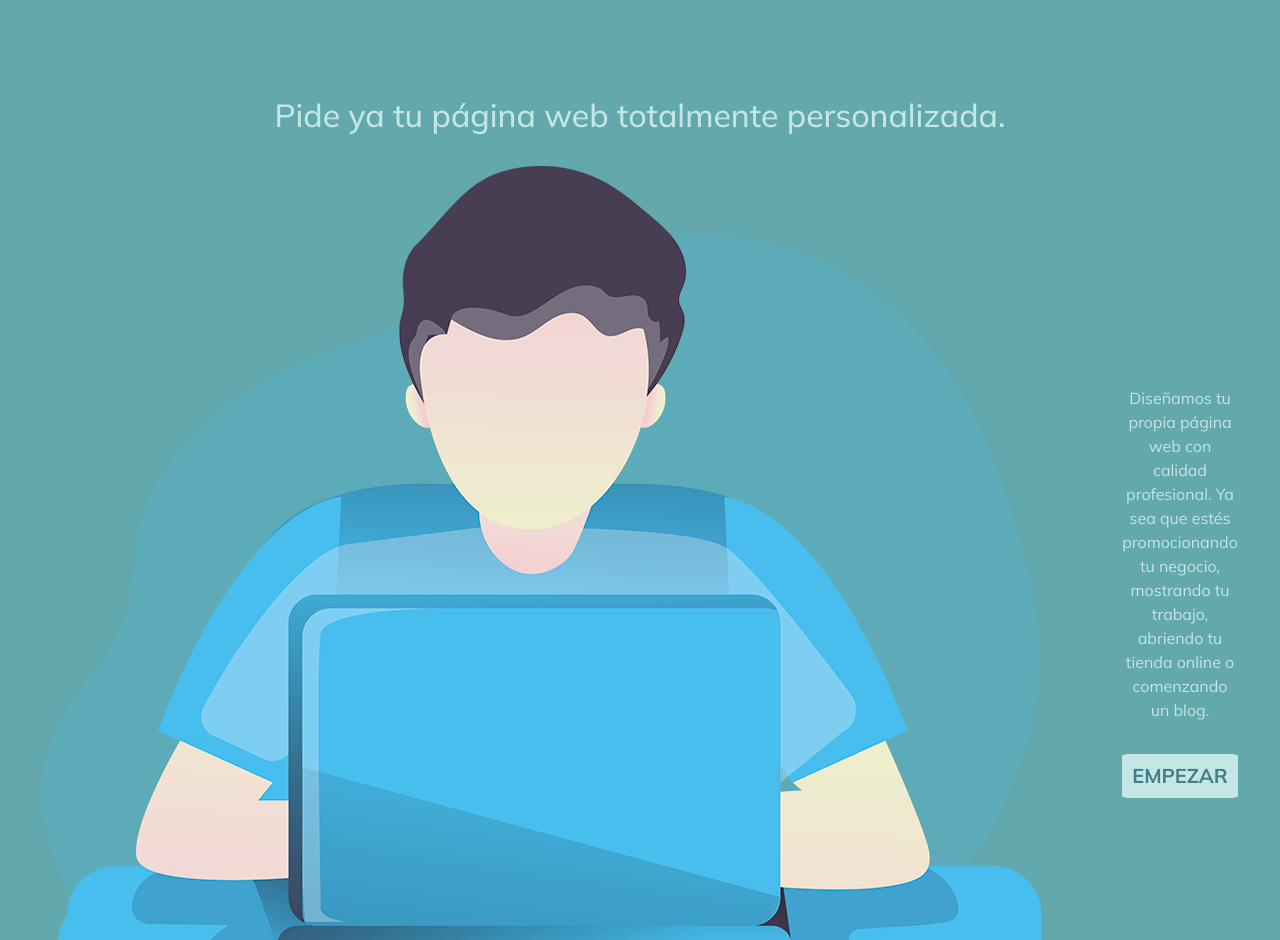
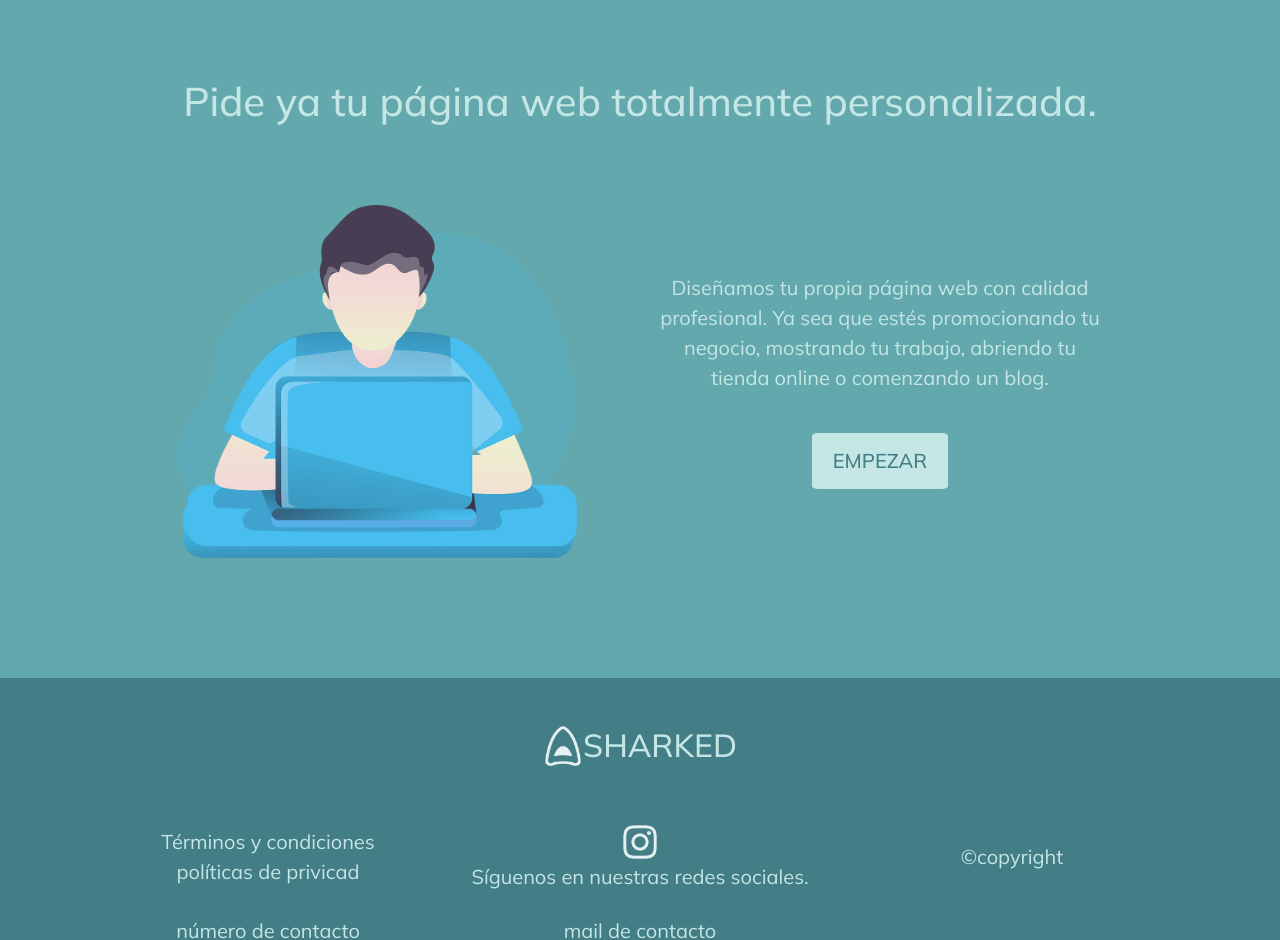
Before and after one commit to josecoronel20/Proyecto-final-CoderHouse, a plain HTML site: page index.html in a window 1280 px wide. Shown: the part 1860-2800 px from the top of the page. Drawn offline with nearby package versions, Linux system fonts and the light colour scheme.

Commit message:
depuracion y actualizacion index

```diff
--- a/css/style.css
+++ b/css/style.css
@@ -1,39 +1,66 @@
-*{
+* {
     text-align: center;
     padding: 0;
     margin: 0;
 }
 
-html{
+.colorP {
+    color: #437D85;
+}
+
+.colorS {
+    color: #C4E6E4;
+}
+
+.colorT{
+    color: #5FC6CF;
+}
+
+html {
     scroll-behavior: smooth;
 }
 
-body{
+body {
     font-family: 'Mulish', sans-serif;
     margin: 0;
     padding: 0;
     background-color: #437D85;
 }
 
-h1,h2,h3,h4,h5,p{
-    color: #c4e6e4;
+p {
+    font-size: 1.25rem;
 }
 
+ul {
+    list-style: none;
+}
 
+a {
+    text-decoration: none;
+}
 
-ul{list-style: none;}
-a{text-decoration: none;}
+h5{
+    color: #437D85;
+}
 
-.text-hover:hover{
+.text-hover:hover {
     color: #5FC6CF;
     transition: all 0.3s;
     transform: scale(1.05);
 }
 
-.btn-hover:hover{
-    border:#5FC6CF solid 5px;
+.button-hover {
+    padding: 1rem 1.3rem;
+    background-color: #C4E6E4;
+    border-radius: 5%;
+}
+
+.button-hover:hover {
+    border: #5FC6CF solid 5px;
     transition: all 0.3s;
-    transform: scale(1.05)
+    transform: scale(1.05);
+    background-color: #437D85;
+    color: #C4E6E4;
 }
 
 
@@ -41,14 +68,14 @@ a{text-decoration: none;}
 /*index---------------------------------------------------------------------*/
 /*index---------------------------------------------------------------------*/
 
-.navbar{
+.navbar {
     padding: 0;
     position: fixed;
     width: 100%;
     z-index: 50;
 }
 
-.container-fluid{
+.container-fluid {
     height: 7vh;
     padding: 0;
 }
@@ -58,39 +85,38 @@ header img {
     height: 2.5rem;
 }
 
-.navbar-brand{
+.navbar-brand {
     display: flex;
     flex-direction: row;
     margin-left: 1rem;
 }
 
-.navbar-brand h3, .nav-link{
+.navbar-brand h3,
+.nav-link {
     color: #C4E6E4;
 }
 
-.navbar-toggler{
+.navbar-toggler {
     background-color: #C4E6E4;
     margin-right: 1rem;
 }
 
-.navbar-toggler span{
+.navbar-toggler span {
     color: #437D85;
     font-size: 2rem;
 }
 
-.navbar-nav, .container-fluid{
+.navbar-nav,
+.container-fluid {
     background-color: #437D85;
 }
 
 /*------------------------------------banner----------------------------*/
 
-#banner{
-    background-image: linear-gradient(
-        0deg,
-        rgba(45, 83, 89, 0.2),
-        rgba(45, 83, 89, 0.2)
-    )
-    ,url("../img/banner.jpg");
+#banner {
+    background-image: linear-gradient(0deg,
+            rgba(45, 83, 89, 0.2),
+            rgba(45, 83, 89, 0.2)), url("../img/banner.jpg");
     background-position: center center;
     background-repeat: no-repeat;
     background-size: cover;
@@ -98,7 +124,7 @@ header img {
     height: 100vh;
 }
 
-.banner__content{
+.banner__content {
     display: flex;
     flex-direction: column;
     align-items: center;
@@ -106,172 +132,144 @@ header img {
     height: 100%;
 }
 
-#banner h1{
+#banner h1 {
     color: #C4E6E4;
     text-align: center;
 }
 
-#banner img{
+#banner img {
     display: flex;
     justify-content: center;
 }
 
 /*------------------------------------ventajas----------------------------*/
 
-
-.ventajas-box1{
+.ventajas-box1 {
     display: flex;
     flex-direction: column;
     justify-content: space-evenly;
     align-items: center;
     height: 60vh;
+
 }
 
-.ventajas-box1 img{
+.ventajas-box1 img {
     display: none;
 }
 
-.accordion{
+
+.accordion {
     margin: 10vh 0;
     z-index: 1;
 }
 
-.accordion-button, .accordion-body{
+.accordion-button,
+.accordion-body {
     background-color: #C4E6E4;
     color: #437D85;
 }
 
-.accordion-button:not(.collapsed){
+.accordion-button:not(.collapsed) {
     background-color: #5FC6CF;
     color: #437D85;
 }
 
-.accordion-button:focus{
+.accordion-button:focus {
     border-color: #5FC6CF;
 }
+
 /*-------------------------------------empezar-------------------------------*/
 
-.section-empezar{
+.section-empezar {
     background-color: #62A8AC;
     padding: 15vh 0;
 }
 
-.section-empezar img{
+.section-empezar img {
     width: 100%;
-    /* max-width: 400px; */
-    margin-top: 2rem;
+    max-width: 400px;
 }
 
-.section-empezar p, .section-empezar h2{
+.section-empezar p,
+.section-empezar h2 {
     color: #C4E6E4;
     margin: 0;
 }
 
-.section3__left{
+.section3__bottom {
+    display: flex;
+    flex-direction: column;
+    align-items: center;
+    gap: 5vh;
+    margin-top: 10vh;
+}
+
+.section3__left {
     display: flex;
     flex-direction: column;
     justify-content: center;
     align-items: center;
-    gap: 2rem;
+    gap: 5vh;
 }
 
-.section3__bottom{
-    display: flex;
-    flex-direction: column;
-    justify-content: center;
-    align-items: center;
-    gap: 30px;
-
-}
-
-.boton{
-    background-color: #C4E6E4;
-    border-radius: 5%;
-    padding: 10px;
-    font-weight: bold;
-}
-
-.boton h5{
-    color: #437D85;
-    font-weight: bold;
-    margin: 0;
-}
+/* corregir el mobile  */
 
 /*-------------------------------------footer---------------------------------*/
 /*-------------------------------------footer---------------------------------*/
 /*-------------------------------------footer---------------------------------*/
 
-
-footer{
-    background-color: #13293D;
-    padding: 3vh;
+.footer-subcontainer {
+    display: grid;
+    grid-template-columns: repeat(1, 1fr);
+    row-gap: 3vh;
 }
 
-.footer__container{
-    display: grid;
-    grid-template-columns: repeat(1, 1fr);
-    row-gap: 2rem;
-    align-items: center;
-    padding: 1rem;
-}
-
-footer img{
+footer img {
     width: 2.5rem;
 }
 
 footer p{
-    color: #E8F1F2;
     margin: 0;
 }
 
-/*mediaquery----------------------------------------------------------------*/
-
-@media screen and (min-width: 768px){
 
 
-    .section2__box1 img{
-        display: block;
-        width: 40%;
-        max-width: 600px;
-        margin: 0 25px;
-    }
+/*mediaquery index----------------------------------------------------------------*/
 
-    .section2__box1{
+@media screen and (min-width: 768px) {
+
+    /* seccion ventajas */
+    .ventajas-box1 {
         flex-direction: row;
     }
 
-    .section2__box2{
-        display: grid;
-        grid-template-columns: repeat(3, 1fr);
-        column-gap: 2rem;
-        row-gap: 2rem;
+    .ventajas-box1 img {
+        display: block;
+        width: 50%;
+        max-width: 500px;
+        margin-right: 10%;
     }
 
-    .section3__bottom{
+    /* seccion empezar */
+
+    .section3__bottom {
         flex-direction: row;
         align-items: center;
         gap: 10vh;
+        justify-content: center;
     }
 
-    .section3__container{
-        display:flex;
-        flex-direction: column;
-        align-items: center;
-        justify-content: space-evenly;
-        height: 80vh;
-        padding: 0px 50px;
-    }
-
-    .section3__left{
+    .section3__left {
         width: 40%;
     }
 
-    #section3 img{
+    .section3__bottom img {
         width: 40%;
-        margin: 0px;
     }
 
-    .footer__container{
+/* footer */
+
+    .footer-subcontainer {
         display: grid;
         grid-template-columns: repeat(3, 1fr);
         padding: 5vh 0;
@@ -285,7 +283,7 @@ footer p{
 /*sobre nosotros-------------------------------------------------------------*/
 
 
-.height__vh{
+.height__vh {
     padding: 15vh 3vh;
     display: flex;
     flex-direction: column;
@@ -293,7 +291,7 @@ footer p{
     align-items: center;
 }
 
-.header__other{
+.header__other {
     background-color: #13293D;
     display: flex;
     flex-direction: column;
@@ -302,17 +300,17 @@ footer p{
     padding: 1rem;
 }
 
-.header__other nav{
+.header__other nav {
     display: flex;
     justify-content: center;
     align-items: center;
 }
 
-#quieneSomos{
+#quieneSomos {
     background-color: #006494;
 }
 
-.quieneSomos__container{
+.quieneSomos__container {
     display: flex;
     flex-direction: column;
     justify-content: center;
@@ -321,37 +319,40 @@ footer p{
     max-width: 1000px;
 }
 
-#quieneSomos p, #quieneSomos h1{
+#quieneSomos p,
+#quieneSomos h1 {
     color: #E8F1F2;
 }
 
-#quieneSomos img{
+#quieneSomos img {
     display: none;
 }
 
-.comoSomos__bottom{
+.comoSomos__bottom {
     display: flex;
     flex-direction: column;
     align-items: center;
 }
+
 /*porque elegirnos-----------------------------------------------------------------*/
 
-#porQueElegirnos{
+#porQueElegirnos {
     background-color: #E8F1F2;
 
 }
 
-.porQueElegirnos__container{
+.porQueElegirnos__container {
     display: flex;
     flex-direction: column;
     gap: 5vh;
 }
 
-#porQueElegirnos h2, #porQueElegirnos p{
+#porQueElegirnos h2,
+#porQueElegirnos p {
     color: #006494;
 }
 
-.porQueElegirnos__container ul{
+.porQueElegirnos__container ul {
     display: grid;
     grid-template-columns: repeat(1, 1fr);
     column-gap: 3vh;
@@ -361,7 +362,7 @@ footer p{
     justify-content: center;
 }
 
-#porQueElegirnos li{
+#porQueElegirnos li {
     color: #247BA0;
     font-size: 1.25em;
     max-width: 400px;
@@ -371,7 +372,7 @@ footer p{
 
 /*comosomos--------------------------------------------------------------------*/
 
-#comoSomos{
+#comoSomos {
     background-color: #247BA0;
     display: flex;
     justify-content: center;
@@ -381,29 +382,30 @@ footer p{
     gap: 5vh;
 }
 
-#comoSomos h3{
+#comoSomos h3 {
     color: #E8F1F2;
 }
 
-.caracteristicas{
+.caracteristicas {
     display: grid;
     grid-template-columns: repeat(1, 1fr);
     column-gap: 3vh;
     row-gap: 3vh;
 }
 
-.card h2, .card p{
+.card h2,
+.card p {
     color: #247BA0;
 }
 
-.card{
+.card {
     background-color: #E8F1F2;
     border-radius: 30px;
     padding: 1rem;
     max-width: 400px;
 }
 
-.p-bottom{
+.p-bottom {
     color: #E8F1F2;
     margin: 0;
     z-index: 50;
@@ -411,20 +413,20 @@ footer p{
 
 /*mediaquery------------------------------------------------------------------*/
 
-@media screen and (min-width: 768px){
-    .header__other{
+@media screen and (min-width: 768px) {
+    .header__other {
         flex-direction: row;
         justify-content: space-between;
     }
 
-    .quieneSomos__container{
+    .quieneSomos__container {
         display: flex;
         flex-direction: column;
         justify-content: center;
         align-items: center;
     }
 
-    .underTitle{
+    .underTitle {
         display: flex;
         flex-direction: row;
         justify-content: center;
@@ -438,7 +440,7 @@ footer p{
         max-width: 500px;
     }
 
-    .porQueElegirnos__container ul{
+    .porQueElegirnos__container ul {
         grid-template-columns: repeat(2, 1fr);
     }
 
@@ -446,12 +448,12 @@ footer p{
 
 
 
-    @media  screen and (min-width: 992px){
-        .porQueElegirnos__container ul{
+    @media screen and (min-width: 992px) {
+        .porQueElegirnos__container ul {
             grid-template-columns: repeat(3, 1fr);
         }
 
-        .caracteristicas{
+        .caracteristicas {
             grid-template-columns: repeat(3, 1fr);
         }
     }
@@ -461,11 +463,11 @@ footer p{
 /*galeria------------------------------------------------------------------*/
 /*galeria------------------------------------------------------------------*/
 
-#galeria{
-    padding-top: 7vh ;
+#galeria {
+    padding-top: 7vh;
 }
 
-.galeria__content{
+.galeria__content {
     padding: 0 3vh 15vh 3vh;
     background-color: #006494;
     display: flex;
@@ -474,27 +476,27 @@ footer p{
     align-items: center;
 }
 
-.galeria__title{
+.galeria__title {
     display: flex;
     justify-content: center;
     align-items: center;
     height: 20vh;
 }
 
-#galeria h3{
+#galeria h3 {
     color: #E8F1F2;
     font-size: 1.7rem;
-    text-decoration:underline;
+    text-decoration: underline;
 }
 
-.galeria__trabajos{
+.galeria__trabajos {
     display: grid;
-    grid-template-columns: repeat(1,1fr);
+    grid-template-columns: repeat(1, 1fr);
     column-gap: 8vh;
     row-gap: 8vh;
 }
 
-.galeria__card{
+.galeria__card {
     background-color: #E8F1F2;
     padding: 5%;
     border-radius: 5%;
@@ -505,34 +507,34 @@ footer p{
     gap: 2vh;
 }
 
-.galeria__card:hover{
+.galeria__card:hover {
     outline: #1B98E0 solid 10px;
     transform: scale(1.05);
     transition: all 0.5s;
 }
 
-.galeria__card img{
+.galeria__card img {
     width: 100%;
 }
 
-.galeria__card h4{
+.galeria__card h4 {
     color: #006494;
     font-size: 1.25rem;
     margin: 0;
 }
 
-.galeria__card p{
+.galeria__card p {
     color: #13293D;
 }
 
 @media screen and (min-width: 768px) {
-    .galeria__trabajos{
+    .galeria__trabajos {
         grid-template-columns: repeat(2, 1fr);
     }
 }
 
 @media screen and (min-width: 992px) {
-    .galeria__trabajos{
+    .galeria__trabajos {
         grid-template-columns: repeat(3, 1fr);
 
     }
@@ -543,46 +545,48 @@ footer p{
 /*pide tu pagina----------------------------------------------------------------*/
 
 
-.formulario p{
+.formulario p {
     margin: 0;
 }
 
-.formulario__content{
+.formulario__content {
     display: flex;
     flex-direction: column;
     gap: 5vh;
     background-color: #E8F1F2;
-    padding:22vh 3vh 15vh 3vh;
+    padding: 22vh 3vh 15vh 3vh;
 }
 
-.form__content{
+.form__content {
     display: grid;
     grid-template-columns: repeat(1, 1fr);
     row-gap: 1.5rem;
 }
 
-.form__content label, .form__content input, .form__content textarea{
+.form__content label,
+.form__content input,
+.form__content textarea {
     text-align: start !important;
 }
 
-.form__content label{
+.form__content label {
     font-weight: bold;
     color: #006494;
 }
 
-.input{
+.input {
     display: flex;
     flex-direction: column;
     gap: 5px;
 }
 
-.radio{
+.radio {
     display: grid;
     grid-template-columns: repeat(2, 1fr);
     align-items: center;
 }
 
-.submit input{
+.submit input {
     margin: 0;
     height: fit-content;
     width: fit-content;
@@ -594,9 +598,9 @@ footer p{
     font-weight: bold;
     cursor: pointer;
     border: hidden;
-    }
+}
 
-.submit input:hover{
+.submit input:hover {
     background-color: #1B98E0;
     color: #E8F1F2;
     transition: all 0.3s;
@@ -611,18 +615,18 @@ form {
 
 }
 
-@media screen and (min-width: 768px){
-    .form__content{
+@media screen and (min-width: 768px) {
+    .form__content {
         grid-template-columns: repeat(2, 1fr);
         column-gap: 1.5rem;
         max-width: 1200px;
     }
 
-    .formulario{
+    .formulario {
         height: 90vh;
     }
 
-    .formulario__content{
+    .formulario__content {
         display: flex;
         flex-direction: column;
         justify-content: center;
@@ -636,31 +640,32 @@ form {
 /*trabaja con nosotros----------------------------------------------------*/
 /*trabaja con nosotros----------------------------------------------------*/
 
-.trabajaConNos{
+.trabajaConNos {
     padding-top: 7vh;
     background-color: #E8F1F2;
 }
 
-.banner__trabajaConNos{
+.banner__trabajaConNos {
     display: flex;
     flex-direction: column;
     gap: 5vh;
 }
 
-.banner__trabajaConNos img{
+.banner__trabajaConNos img {
     width: 100%;
 }
-.trabajaConNos h2{
+
+.trabajaConNos h2 {
     font-weight: bold;
     color: #006494;
 }
 
-.banner__trabajaConNos p{
-    color:#006494;
+.banner__trabajaConNos p {
+    color: #006494;
     margin-bottom: 5vh;
 }
 
-.postulate{
+.postulate {
     background-color: #006494;
     display: grid;
     grid-template-columns: repeat(1, 1fr);
@@ -668,17 +673,18 @@ form {
     align-items: center;
 }
 
-.postulate__bottom{
+.postulate__bottom {
     display: flex;
     flex-direction: column;
     justify-content: center;
 }
 
-.postulate img{
+.postulate img {
     width: 100%;
     display: none;
 }
 
-.postulate h3, .postulate p{
+.postulate h3,
+.postulate p {
     color: #E8F1F2;
 }
--- a/index.html
+++ b/index.html
@@ -23,10 +23,11 @@
     <header>
         <nav class="navbar navbar-expand-lg bg-body-tertiary">
             <div class="container-fluid">
-                <a class="navbar-brand d-flex align-items-center wow animate__animated animate__fadeIn" href="index.html">
+                <a class="navbar-brand d-flex align-items-center wow animate__animated animate__fadeIn"
+                    href="index.html">
                     <img src="img/logo-shark-white.png" alt="Logo" width="30" height="24"
                         class="d-inline-block align-text-top">
-                    <h3>SHARKED</h3>
+                    <h3 class="m-0">SHARKED</h3>
                 </a>
                 <button class="navbar-toggler btn-hover wow animate__animated animate__fadeIn" type="button"
                     data-bs-toggle="collapse" data-bs-target="#navbarSupportedContent"
@@ -68,14 +69,16 @@
         <div class="ventajas-box1">
             <img src="img/programming.png" alt="">
             <div class="ventajas-text wow animate__animated animate__fadeIn">
-                <h2>Ventajas de tener una página web propia</h2>
-                <h3>En el mundo actual, muchas empresas generan credibilidad y obtienen clientes a través de las redes
-                    sociales, a menudo de forma gratuita. ¿Por qué necesitarías una página web?</h3>
+                <h2 class="h2 colorS mb-3">Ventajas de tener una página web propia</h2>
+                <p class="p colorS">En el mundo actual, muchas empresas generan credibilidad y obtienen clientes a
+                    través de
+                    las redes
+                    sociales, a menudo de forma gratuita. ¿Por qué necesitarías una página web?</p>
             </div>
         </div>
         <div class="section2__subtitle wow animate__animated animate__fadeIn">
-            <h2>Bueno <br>
-                Acá tenemos algunas ventajas de tener tu propia página web</h2>
+            <h4 class="h4 colorS">Bueno <br>
+                Acá tenemos algunas ventajas de tener tu propia página web</h4>
         </div>
         <div class="accordion d-flex flex-column justify-content-center" id="accordionExample">
             <div class="accordion-item">
@@ -176,32 +179,33 @@
     </section>
     <section class="section-empezar">
         <div class="container wow animate__animated animate__fadeIn">
-            <h2>Pide ya tu página web totalmente personalizada.</h2>
+            <h2 class="h1 colorS">Pide ya tu página web totalmente personalizada.</h2>
             <div class="section3__bottom">
                 <img src="img/working-with-laptop.png" alt="">
                 <div class="section3__left">
                     <p>Diseñamos tu propia página web con calidad profesional. Ya sea que estés promocionando tu
                         negocio,
                         mostrando tu trabajo, abriendo tu tienda online o comenzando un blog.</p>
-                    <a href="pages/pideTuPagina.html" class="boton btn-hover">
-                        <h5>EMPEZAR</h5>
+                    <a href="">
+                        <h5 class="m-0 button-hover">EMPEZAR</h5>
                     </a>
                 </div>
             </div>
         </div>
     </section>
     <footer>
+        <div class="container py-5">
             <div class="footer__center">
                 <a href="index.html">
-                <div class="logo">
+                    <div class="logo d-flex flex-row justify-content-center">
                         <img src="img/logo-shark-white.png" alt="">
-                    <h2>SHARKED</h2>
+                        <h2 class="colorS m-0">SHARKED</h2>
                     </div>
                 </a>
             </div>
-        <div class="footer__container  wow animate__animated animate__fadeIn">
+            <div class="footer-subcontainer mt-3 wow animate__animated animate__fadeIn">
                 <div class="footer__left">
-                <p>Términos y condiciones<br>
+                    <p class="colorS">Términos y condiciones<br>
                         políticas de privicad</p>
                 </div>
                 <div class="footer__right">
@@ -213,17 +217,18 @@
                         </div>
                     </div>
                     <div>
-                    <p>Síguenos en nuestras redes sociales.</p>
+                        <p class="colorS">Síguenos en nuestras redes sociales.</p>
                     </div>
                 </div>
-            <p>&copy;copyright</p>
+                <p class="colorS">&copy;copyright</p>
                 <div>
-                <p>número de contacto</p>
-                <p>11 1234-5678</p>
+                    <p class="colorS">número de contacto</p>
+                    <p class="colorS">11 1234-5678</p>
                 </div>
                 <div>
-                <p>mail de contacto</p>
-                <p>contacto@sharked.com</p>
+                    <p class="colorS">mail de contacto</p>
+                    <p class="colorS">contacto@sharked.com</p>
+                </div>
             </div>
         </div>
     </footer>
```
Lines whose indentation alone changed are shown as unchanged.
